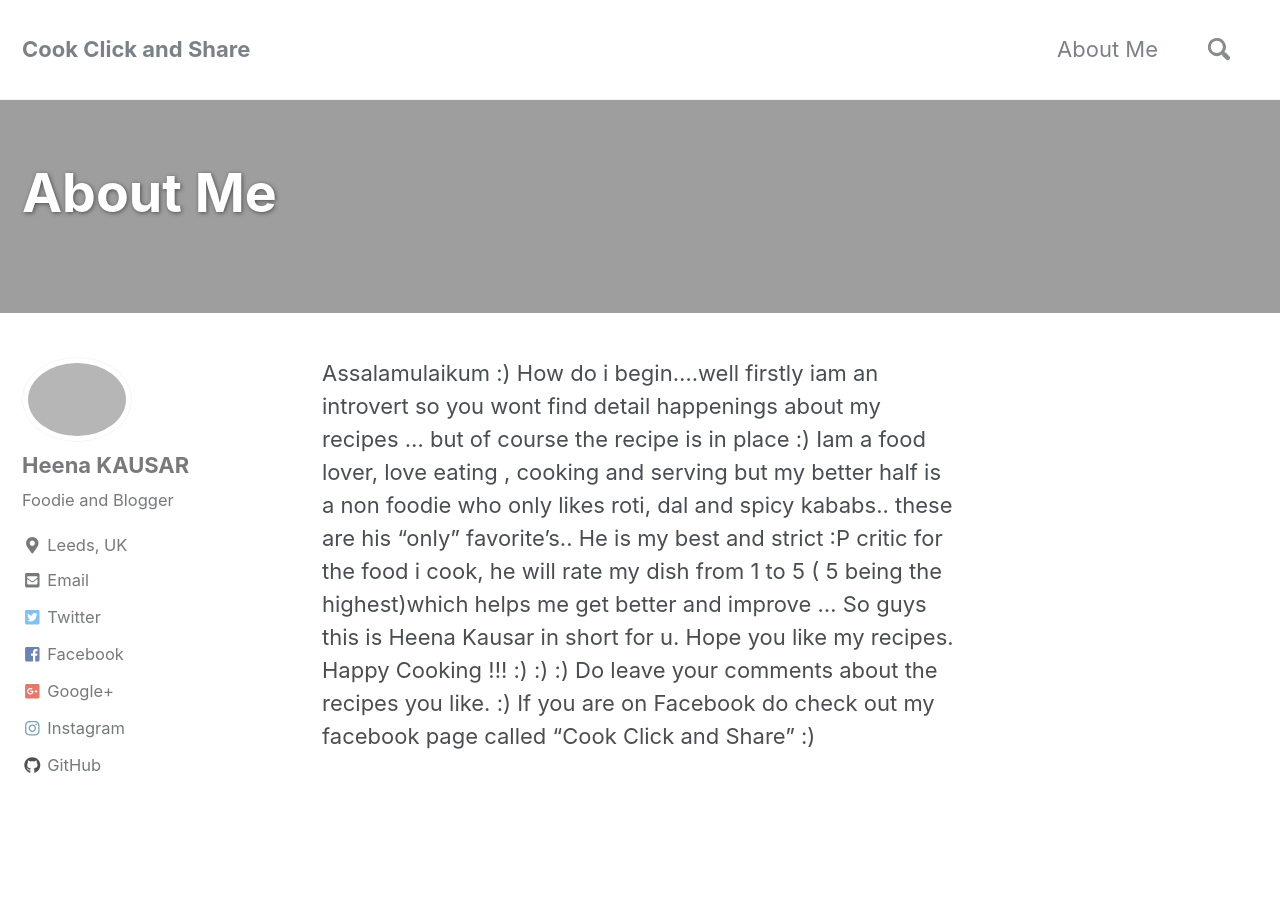
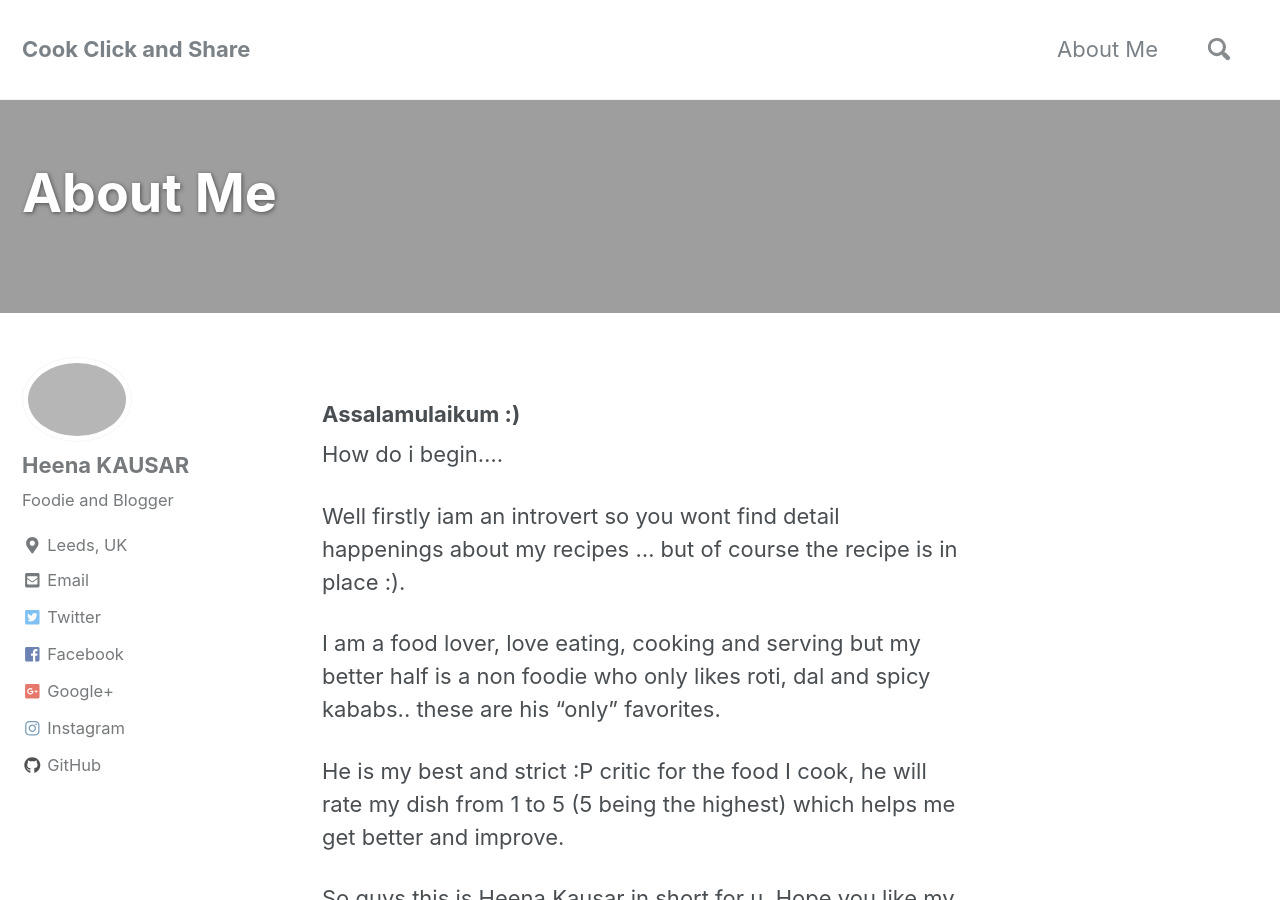
Before and after one commit to cookclickandshare/cookclickandshare, a Jekyll site: the page built from _pages/about.md, in a window 1280 px wide and 900 px high. Built offline with Jekyll 4.4.1, drawn with Linux system fonts in a browser that asks for light colours; nearby versions of some CDN libraries; some of the changed text lies outside the part shown.

Commit message:
Update about.md

```diff
--- a/_pages/about.md
+++ b/_pages/about.md
@@ -5,4 +5,23 @@
 header: { overlay_image: /assets/images/rotterdam2.jpg }
 ---
 
-Assalamulaikum :) How do i begin....well firstly iam an introvert so you wont find detail happenings about my recipes ... but of course the recipe is in place :) Iam a food lover, love eating , cooking and serving but my better half is a non foodie who only likes roti, dal and spicy kababs.. these are his "only" favorite's.. He is my best and strict :P critic for the food i cook, he will rate my dish from 1 to 5 ( 5 being the highest)which helps me get better and improve ... So guys this is Heena Kausar in short for u. Hope you like my recipes. Happy Cooking !!! :) :) :) Do leave your comments about the recipes you like. :) If you are on Facebook do check out my facebook page called "Cook Click and Share" :)
+### Assalamulaikum :)
+
+How do i begin....
+
+Well firstly iam an introvert so you wont find detail happenings about my recipes ... but of course the recipe is in place :).
+
+I am a food lover, love eating, cooking and serving but my better half is a non foodie who only likes roti, dal and spicy kababs.. these are his "only" favorites.
+
+He is my best and strict :P critic for the food I cook, he will rate my dish from 1 to 5 (5 being the highest) which helps me get better and improve.
+
+So guys this is Heena Kausar in short for u. Hope you like my recipes. Happy Cooking !!! :) :) :)
+
+Do leave your comments about the recipes you like. :)
+
+If you are on Facebook do check out my facebook page called [Cook Click and Share](https://www.facebook.com/cookclickandshare/) :)
+
+
+### Few of the Blogs I follow and higly recommend.
+
+- https://www.cubesnjuliennes.com/
```
